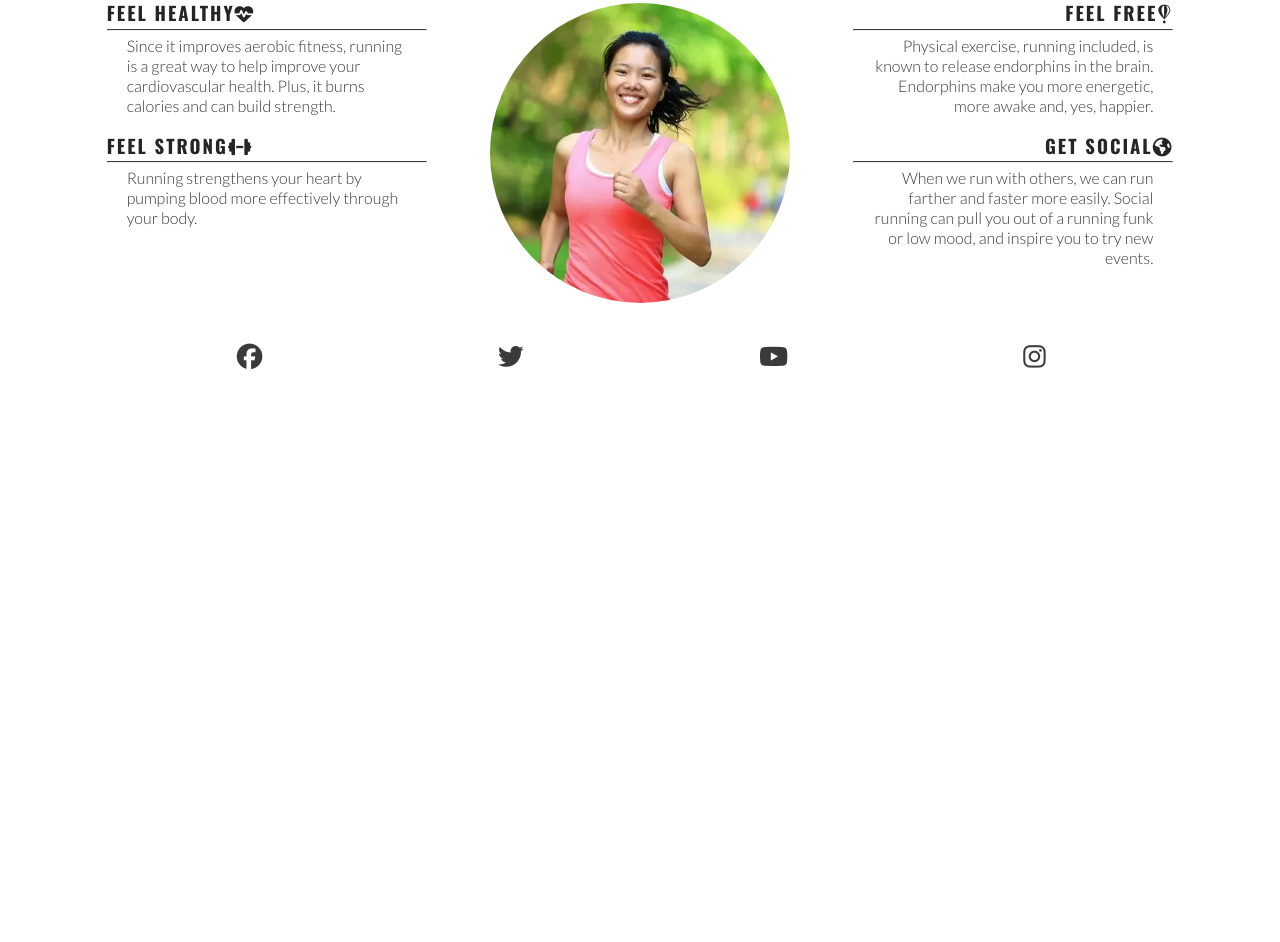
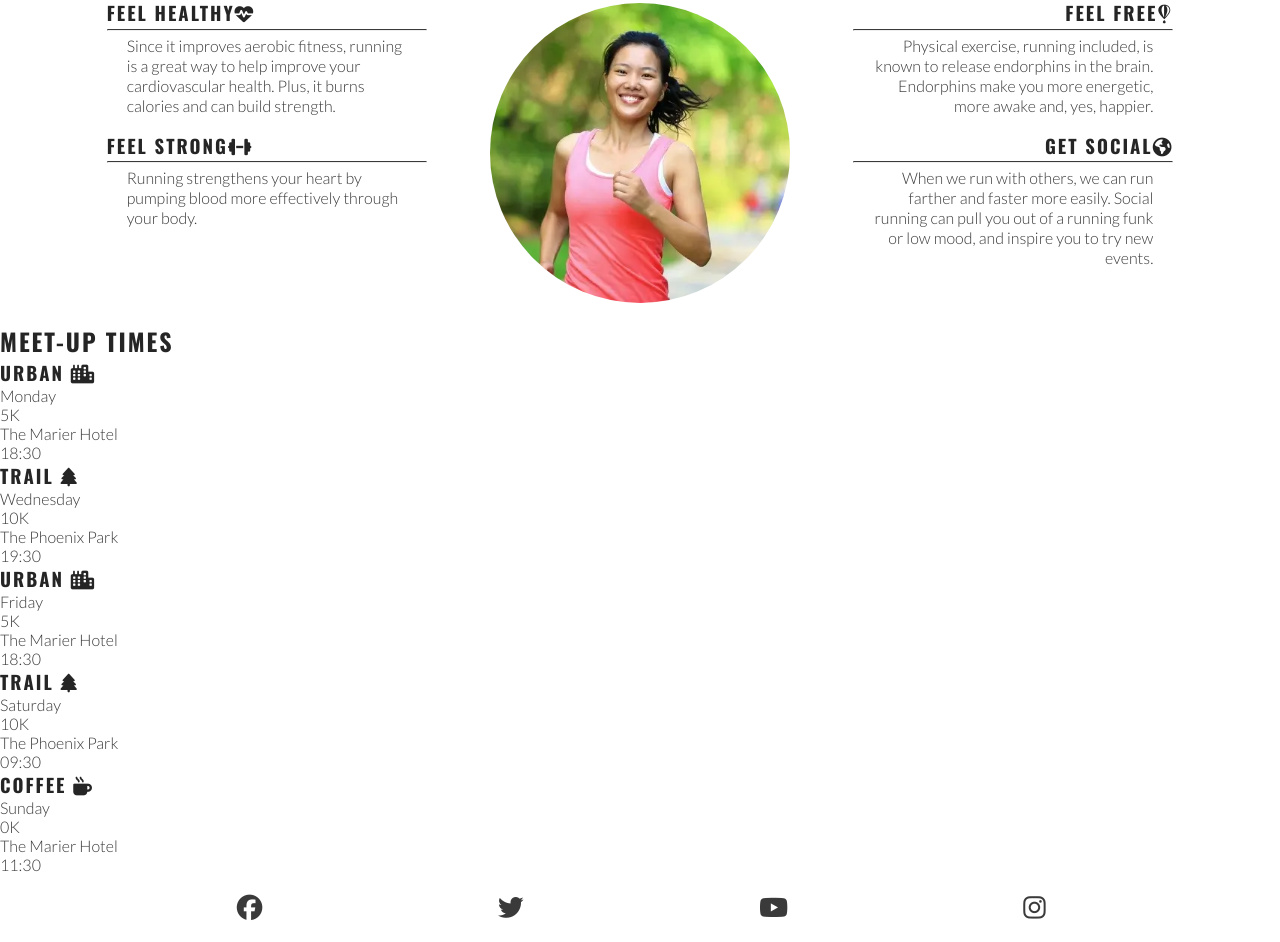
Before and after one commit to Kiko-Climent/love-running-2, a plain HTML site: page index.html in a window 1280 px wide. Shown: the part 762-1704 px from the top of the page. Before the commit the page ends 1153 px from the top, so only its background shows below. Drawn offline with nearby package versions, Linux system fonts and the light colour scheme.

Commit message:
add meetup section on html

```diff
--- a/index.html
+++ b/index.html
@@ -100,6 +100,52 @@
         </div>
       </div>
     </section>
+    <!-- Meetingup times section -->
+    <section id="meetups">
+      <h2>Meet-Up Times</h2>
+      <div id="times">
+        <div>
+          <h3>URBAN <i class="fa-solid fa-city"></i>
+          </h3>
+          <p>Monday</p>
+          <p>5K</p>
+          <p>The Marier Hotel</p>
+          <p>18:30</p>
+        </div>
+        <div>
+          <h3>TRAIL <i class="fa-solid fa-tree"></i>
+          </h3>
+          <p>Wednesday</p>
+          <p>10K</p>
+          <p>The Phoenix Park</p>
+          <p>19:30</p>
+        </div>
+        <div>
+          <h3>URBAN <i class="fa-solid fa-city"></i>
+          </h3>
+          <p>Friday</p>
+          <p>5K</p>
+          <p>The Marier Hotel</p>
+          <p>18:30</p>
+        </div>
+        <div>
+          <h3>TRAIL <i class="fa-solid fa-tree"></i>
+          </h3>
+          <p>Saturday</p>
+          <p>10K</p>
+          <p>The Phoenix Park</p>
+          <p>09:30</p>
+        </div>
+        <div>
+          <h3>COFFEE <i class="fa-solid fa-mug-hot"></i>
+          </h3>
+          <p>Sunday</p>
+          <p>0K</p>
+          <p>The Marier Hotel</p>
+          <p>11:30</p>
+        </div>
+      </div>
+    </section>
 </main>
 
     <!-- Footer -->
```
